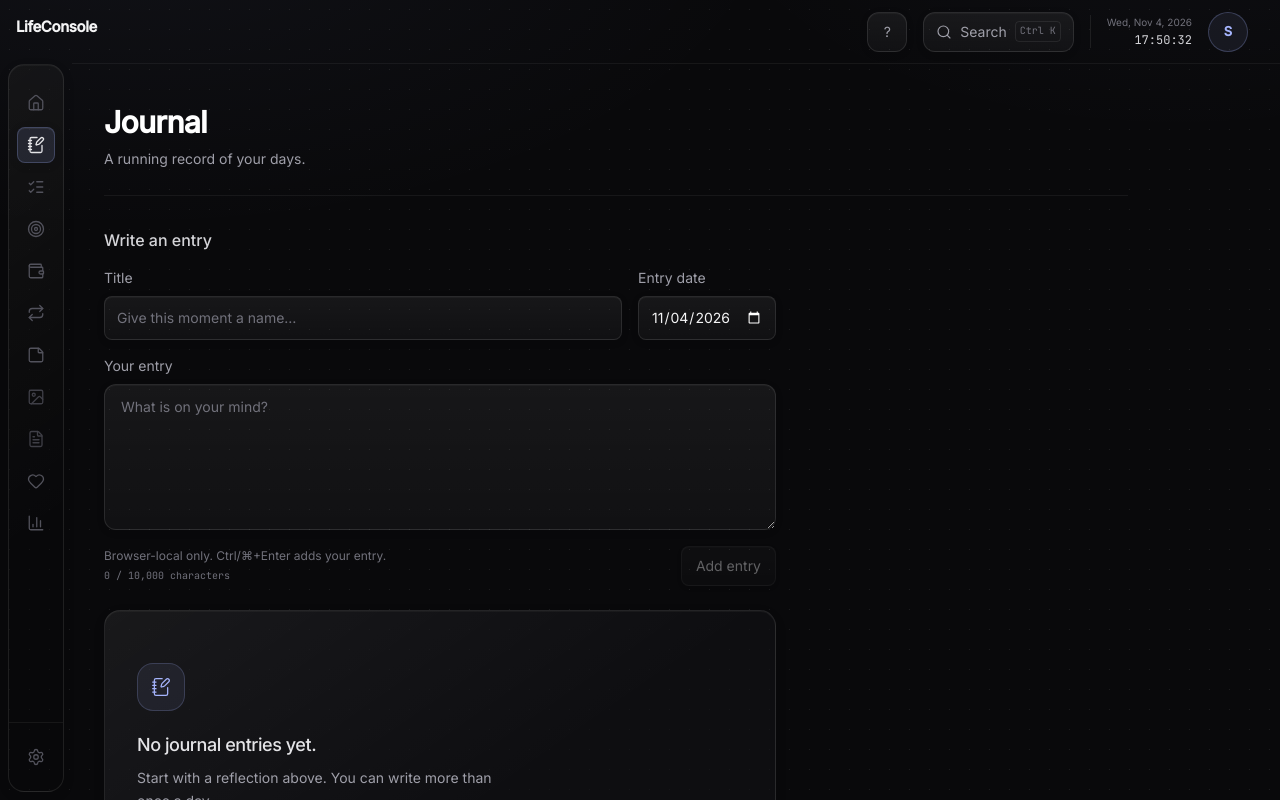
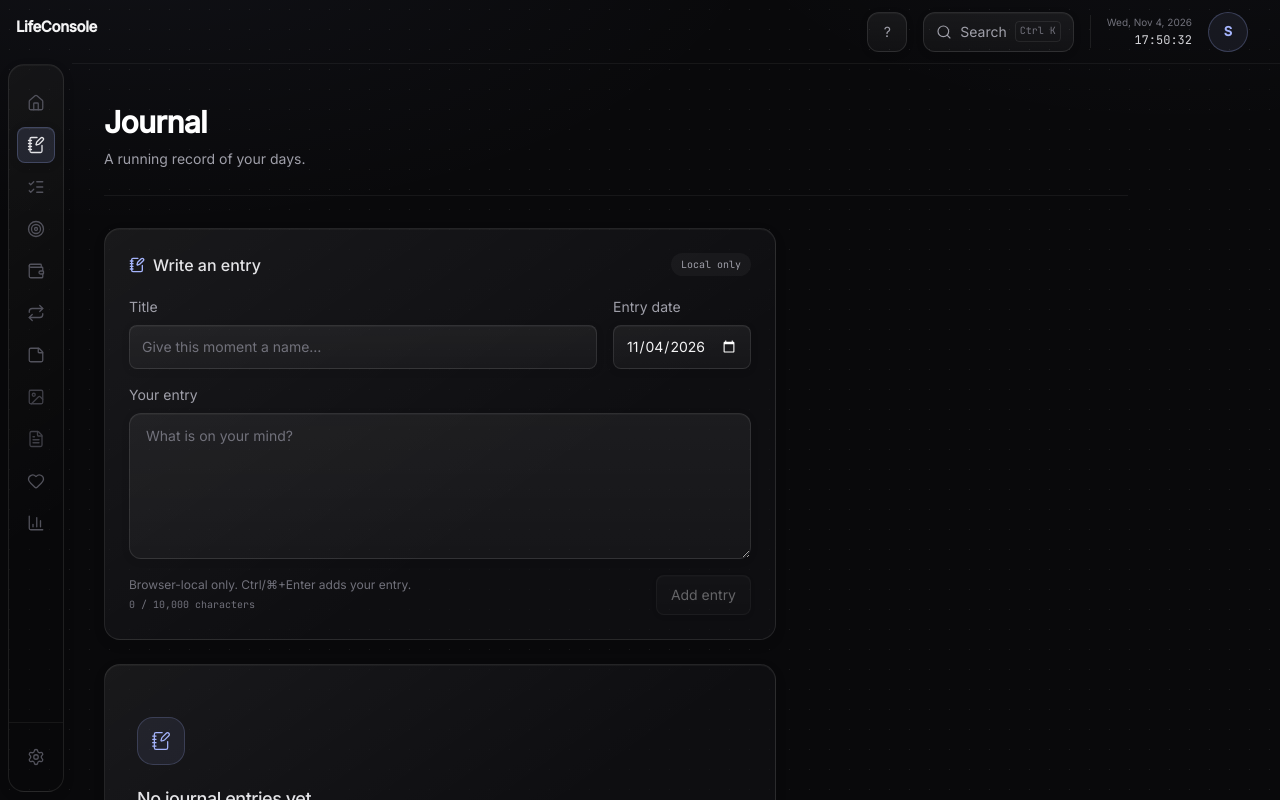
Before and after one commit to sunil-0701/LifeConsole, a React (Vite) app in the folder lifeconsole-facade/facade/: page /journal in a window 1280 px wide. Shown: the top 800 px of the page. Built offline with nearby package versions, Linux system fonts and the light colour scheme.

Commit message:
ui: group the journal composer and entry count visually

```diff
--- a/lifeconsole-facade/facade/src/pages/Journal.jsx
+++ b/lifeconsole-facade/facade/src/pages/Journal.jsx
@@ -26,8 +26,11 @@ function Journal() {
   return (
     <div>
       <PageHeader title="Journal" hint="A running record of your days." />
-      <section className="max-w-2xl" aria-labelledby="new-journal-entry">
-        <h2 id="new-journal-entry" className="mb-4 text-base font-medium text-zinc-300">Write an entry</h2>
+      <section className="glass-panel max-w-2xl rounded-2xl p-5 sm:p-6" aria-labelledby="new-journal-entry">
+        <div className="mb-5 flex flex-wrap items-center justify-between gap-3">
+          <h2 id="new-journal-entry" className="inline-flex items-center gap-2 text-base font-medium text-zinc-200"><NotebookPen className="h-4 w-4 text-[rgb(var(--accent-rgb))]" aria-hidden="true" /> Write an entry</h2>
+          <span className="rounded-full bg-white/[0.04] px-2.5 py-1 font-mono text-[10px] text-zinc-400">Local only</span>
+        </div>
         <JournalEntryForm today={today} onSave={addEntry} titleRef={composerRef} />
       </section>
       <p role="status" className="sr-only">{status}</p>
@@ -35,7 +38,10 @@ function Journal() {
         <EmptyState icon={NotebookPen} title="No journal entries yet." hint="Start with a reflection above. You can write more than once a day." />
       ) : (
         <section className="mt-8 max-w-2xl" aria-labelledby="journal-entries">
-          <h2 id="journal-entries" className="font-mono text-xs tracking-wider text-zinc-500 uppercase">Your entries · {entries.length}</h2>
+          <div className="flex items-center justify-between gap-3">
+            <h2 id="journal-entries" className="font-mono text-xs tracking-wider text-zinc-400 uppercase">Your entries</h2>
+            <span className="rounded-full bg-white/[0.05] px-2.5 py-1 font-mono text-xs tabular-nums text-zinc-400">{entries.length} {entries.length === 1 ? 'entry' : 'entries'}</span>
+          </div>
           <ul className="mt-3 space-y-3">
             {ordered.map((entry) => (
               <JournalEntryCard key={entry.id} entry={entry} today={today} onEdit={(draft) => {
```
